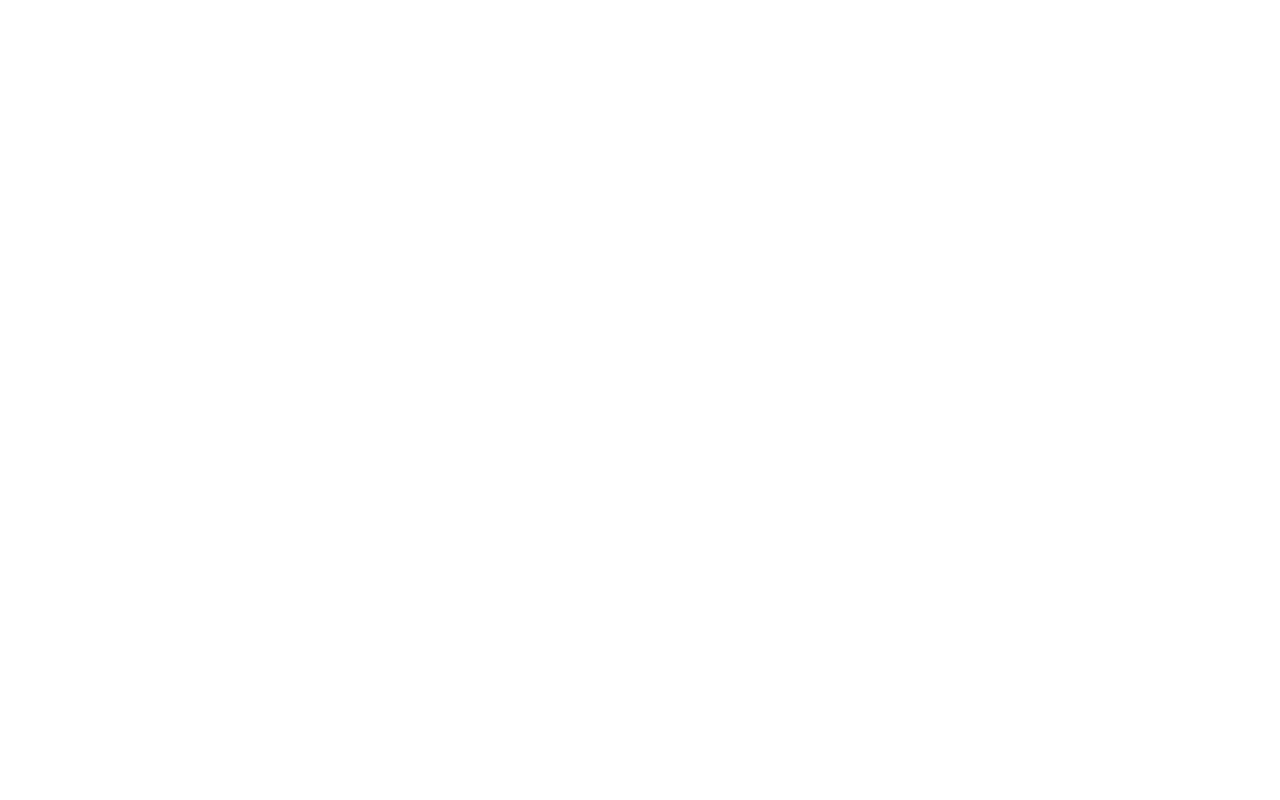
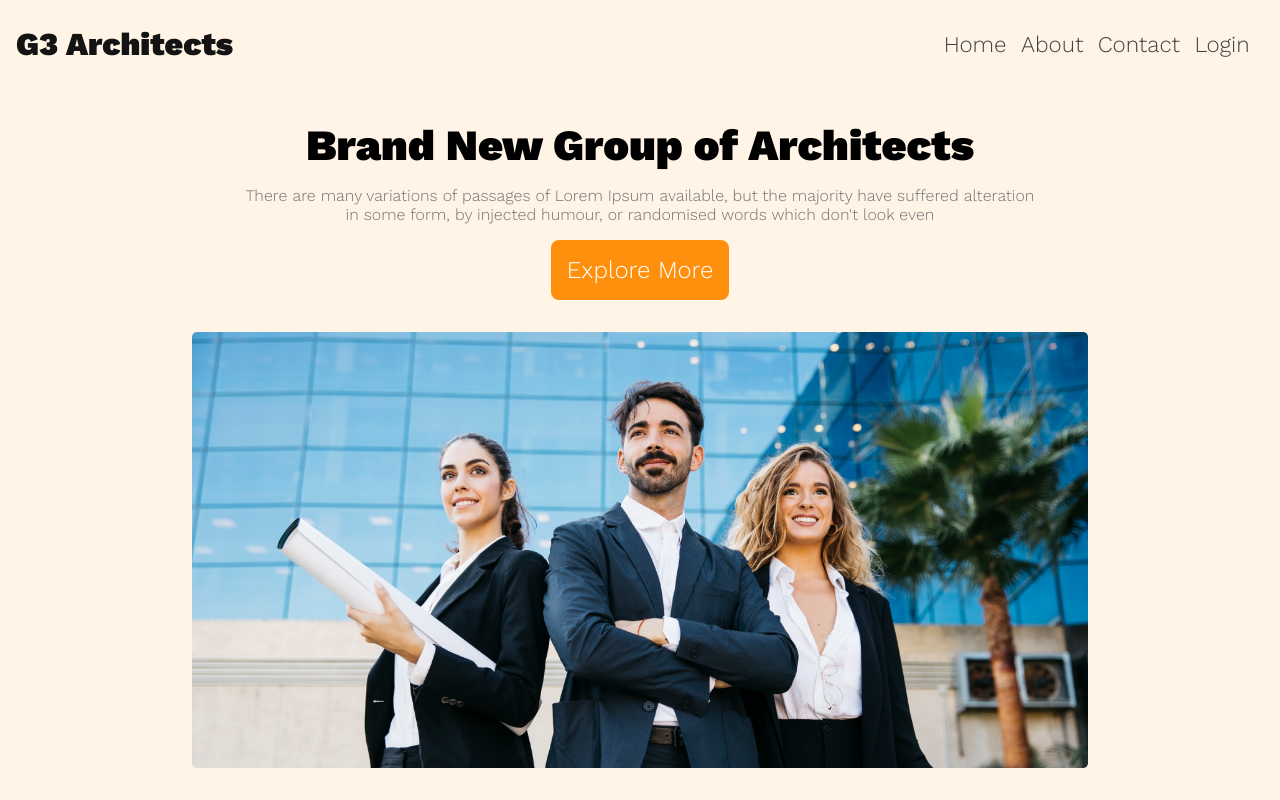
Before and after one commit to dit463/g3-architects-website, a plain HTML site: page index.html in a window 1280 px wide. Drawn offline with nearby package versions, Linux system fonts and the light colour scheme.

Commit message:
headar part add

```diff
--- a/index.html
+++ b/index.html
@@ -4,10 +4,34 @@
     <meta charset="UTF-8">
     <meta name="viewport" content="width=device-width, initial-scale=1.0">
     <title>G3 ARCITECTS</title>
+    <!-- ===============css file linked============== -->
+    <link rel="stylesheet" href="styles/style.css">
 </head>
 <body>
     <header>
-
+        <nav class="top-bar">
+            <div class="logo-site">
+                <h3>G3 Architects</h3>
+            </div>
+            <div class="menu">
+                <ul>
+                    <li><a href="#">Home</a></li>
+                    <li><a href="#">About</a></li>
+                    <li><a href="#">Contact</a></li>
+                    <li><a href="#">Login</a></li>
+                </ul>
+            </div>
+        </nav>
+        <div class="banner">
+            <div class="banner-content">
+                <h2>Brand New Group of Architects</h2>
+                <p class="common-description">
+                    There are many variations of passages of Lorem Ipsum available, but the majority have suffered alteration in some form, by injected humour, or randomised words which don't look even
+                </p>
+                <button class="praimary-btn">Explore More</button>
+            </div>
+            <div class="banner-img"><img src="images/banner.png" alt="img commin soon"></div>
+        </div>
     </header>
     <main>
 
--- a/styles/style.css
+++ b/styles/style.css
@@ -0,0 +1,84 @@
+/* ============common styles=============== */
+
+/* font-family */
+@import url('https://fonts.googleapis.com/css2?family=Work+Sans:ital,wght@0,100;0,200;0,300;0,900;1,100;1,200;1,300;1,400;1,500;1,600;1,700;1,800;1,900&display=swap');
+
+*{
+    margin: 0px;
+    padding: 0px;
+    font-family: 'Work Sans', sans-serif;
+}
+.common-description{
+    color: #727272;
+}
+.praimary-btn{
+    margin: 1rem;
+    padding: 1rem;
+    font-size: 1.5rem;
+    color: #fff;
+    background-color: #ff900e;
+    border: none;
+    border-radius: 0.5rem;
+}
+
+/* ==============header section============== */
+header{
+    background-color: rgba(255, 144, 14, 0.10);
+}
+.top-bar{
+    padding: 1rem;
+    height: 3.5rem;
+    display: flex;
+    justify-content: space-between;
+    align-items: center;
+}
+.logo-site h3{
+    font-size: 2rem;
+    font-weight: 700;
+    color: #131313;
+
+}
+.menu>ul{
+    display: flex;
+}
+.menu>ul li{
+    list-style: none;
+    margin-right: 0.9rem;
+}
+.menu a{
+    font-size: 1.4rem;
+    text-decoration: none;
+    color: #424242;
+}
+.banner-content{
+    padding: 1rem 15rem;
+    text-align: center;
+}
+.banner-content h2{
+    margin: 1rem 0;
+    font-size: 2.7rem;
+}
+.banner-img{
+    display: flex;
+    justify-content: center;
+}
+.banner-img img{
+    width: 70%;
+    margin-bottom: 2rem;
+}
+
+
+
+
+
+
+/* ============small devise============ */
+
+@media screen and (max-width:576px) {
+
+}
+
+/* =============mediub divise=========== */
+@media screen and (min-width:576px) and (max-width: 970px) {
+
+}
```
